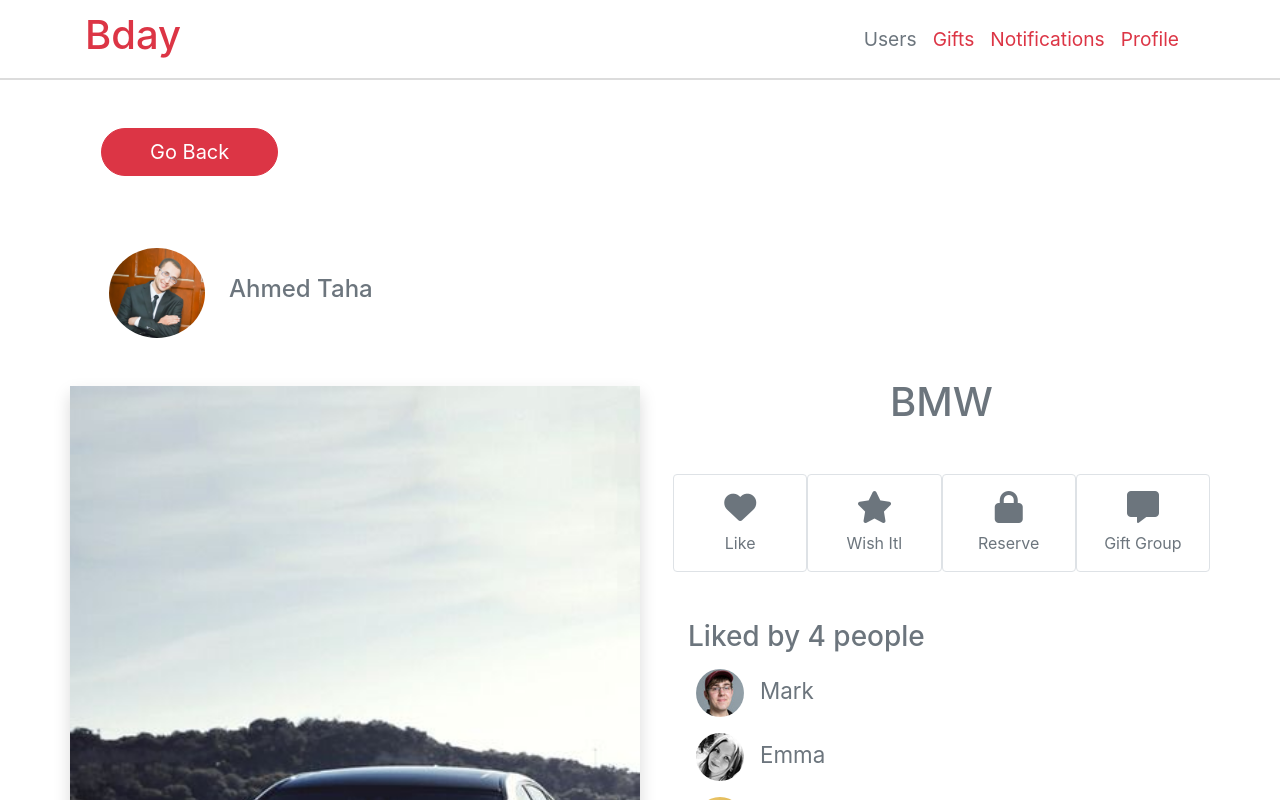
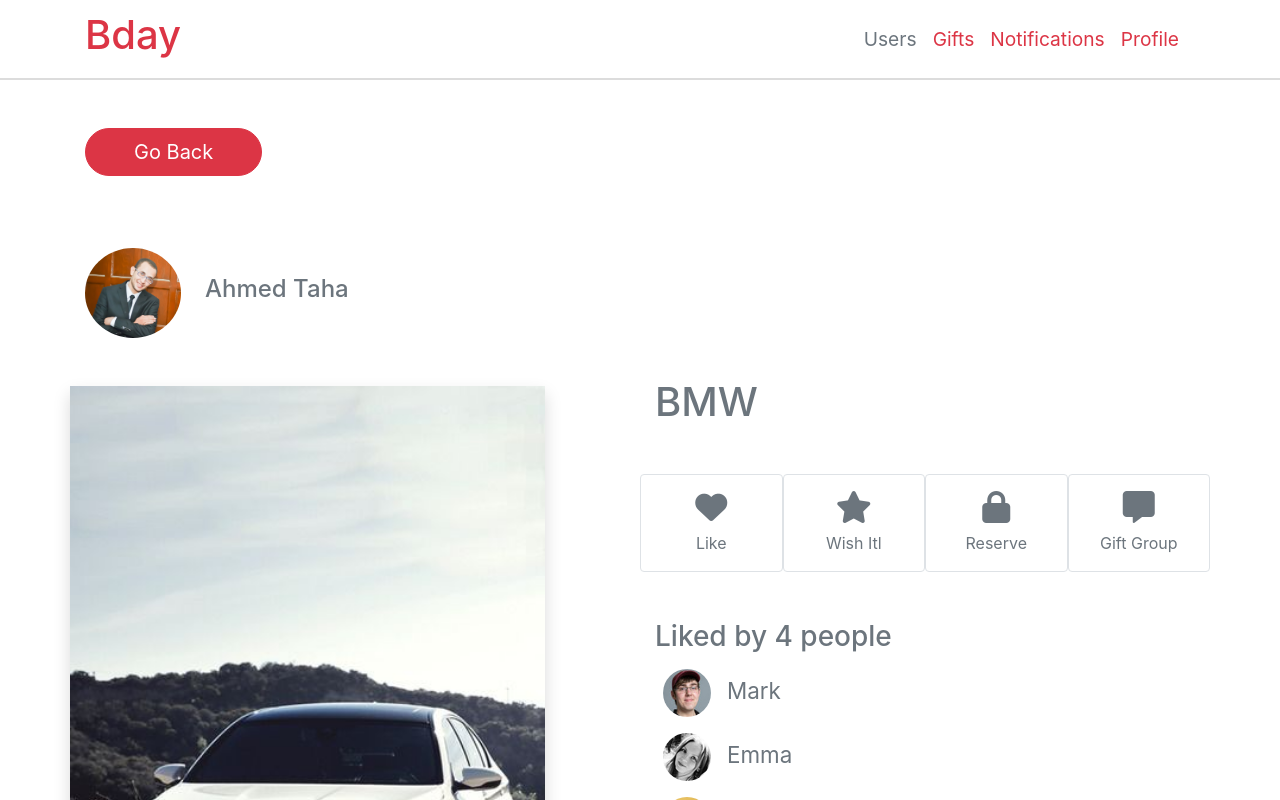
Before and after one commit to Ahmed-Elbessfy/bday, a React (Create React App) app: page /gift/1 in a window 1280 px wide. Shown: the top 800 px of the page. Built offline with nearby package versions, Linux system fonts and the light colour scheme; no server answers.

Commit message:
complete GiftPAge comp
- add & edit style classes

```diff
--- a/src/components/GiftPage.js
+++ b/src/components/GiftPage.js
@@ -14,7 +14,7 @@
           <div className="container">
             <Link
               to="/"
-              className="btn btn-danger btn-lg rounded-pill px-5 ml-3 text-capitalize my-5"
+              className="btn btn-danger btn-lg rounded-pill px-5 text-capitalize my-5"
             >
               go back
             </Link>
@@ -22,7 +22,7 @@
               <img
                 src={user.profilePic}
                 style={{ width: "6rem" }}
-                className="rounded-circle m-4"
+                className="rounded-circle mr-4 my-4"
                 alt={user.name}
               />
               <span className="text-secondary text-capitalize h4 ">
@@ -30,11 +30,11 @@
               </span>
             </div>
             <div className="row">
-              <div className="col-md-6 text-center shadow p-0 my-4">
+              <div className="col-lg-5 text-center shadow p-0 my-4 ">
                 <img src={gift.img} alt={gift.name} className="w-100 h-100" />
               </div>
-              <div className="col-md-6 pl-5 py-2">
-                <p className="h1 text-secondary my-2 text-capitalize text-sm-center">
+              <div className="col-lg-6  offset-lg-1  py-2">
+                <p className="h1 text-secondary my-2 text-capitalize text-center text-lg-left">
                   {gift.name}
                 </p>
                 <div className="row my-5">
```
